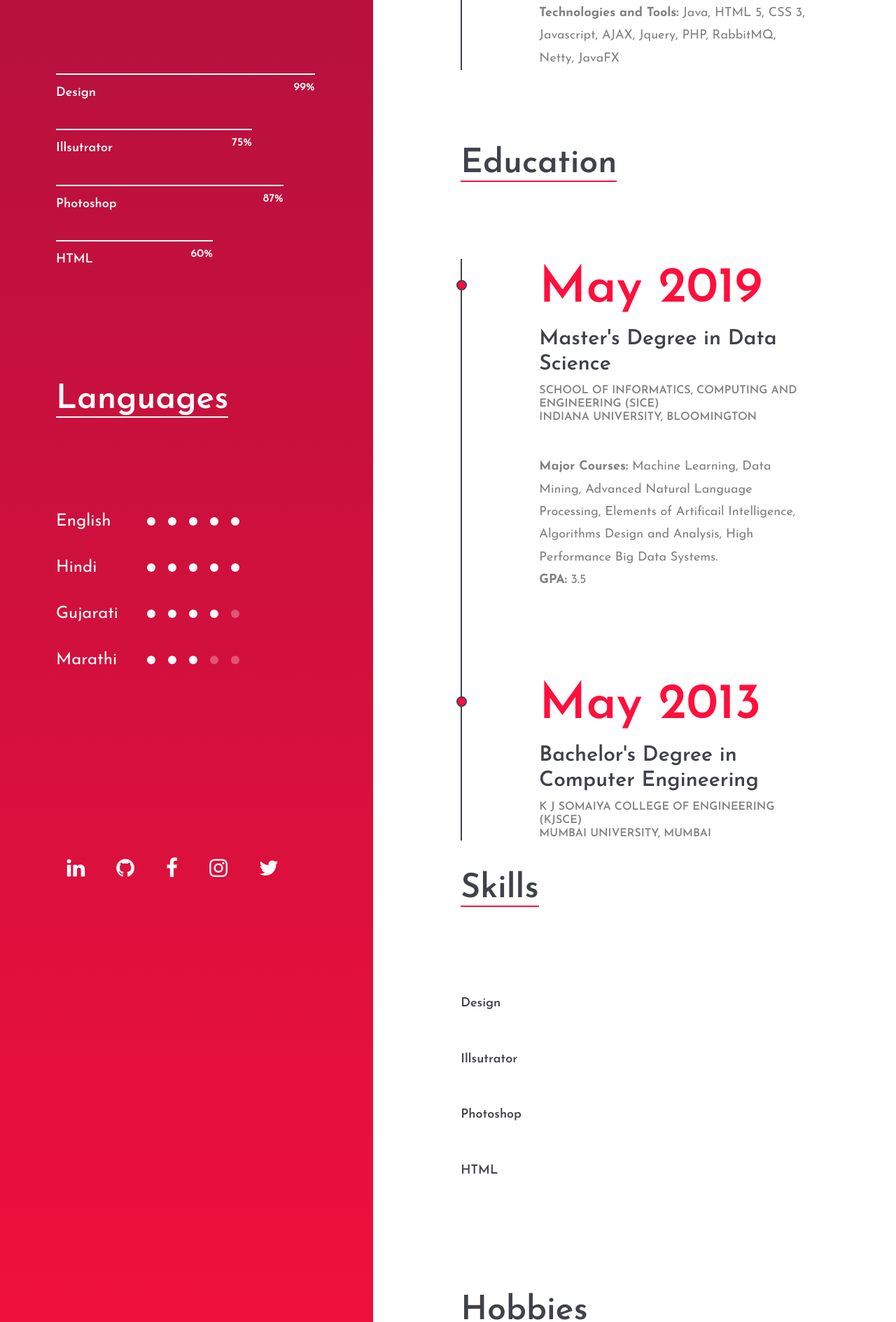
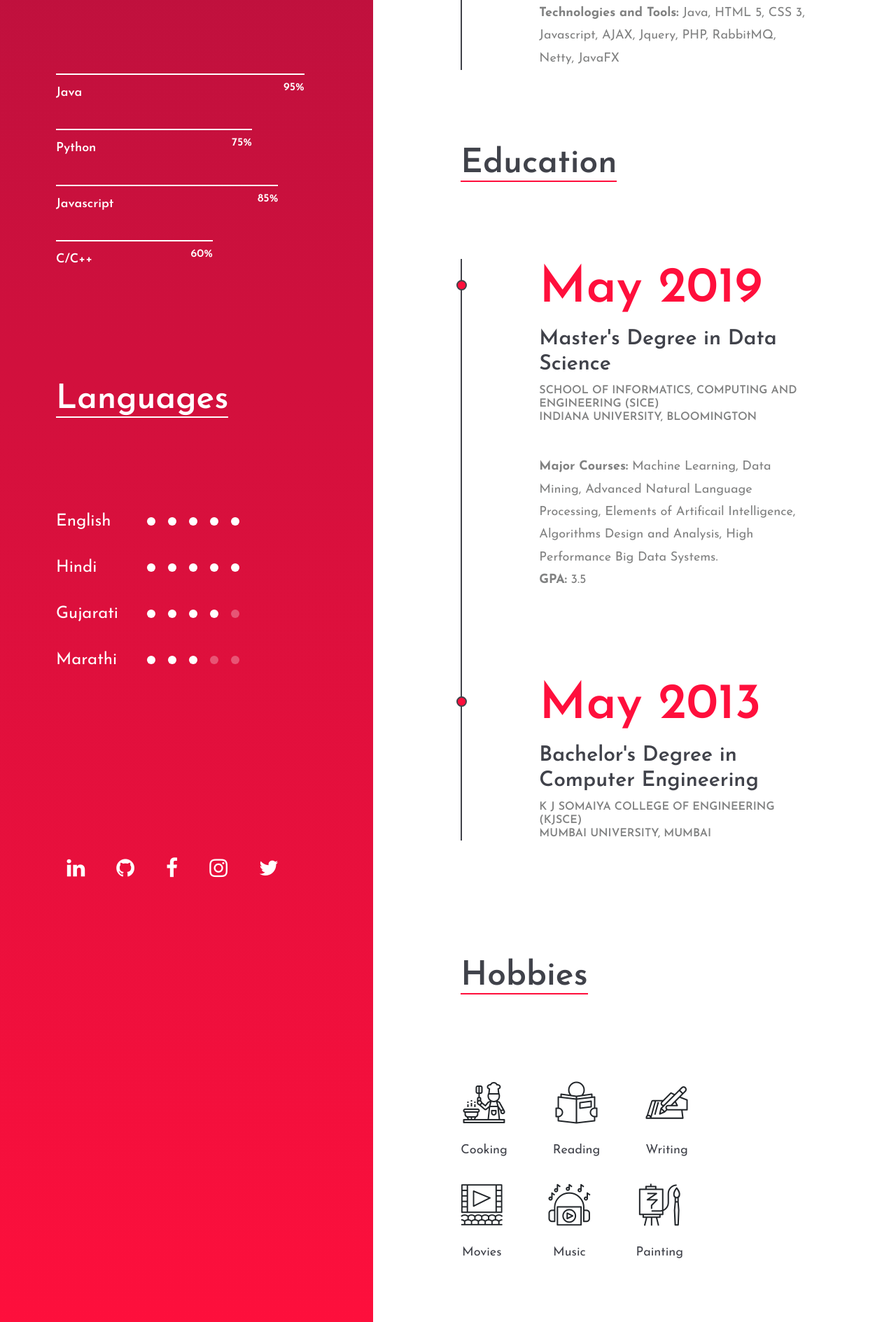
Before and after one commit to umangrmehta/umangrmehta.github.io, a plain HTML site: page index.html in a window 1280 px wide. Shown: the part 3680-5569 px from the top of the page at 70% size. Drawn offline with Linux system fonts and the light colour scheme.

Commit message:
Removed Skills from Right Pane

```diff
--- a/index.html
+++ b/index.html
@@ -148,20 +148,20 @@
 							<!-- progress bars -->
 							<div class="skills">
 								<div class="single-progress-item">
-									<div class="progress-bar-style" data-progress="99"></div>
-									<p>Design</p>
+									<div class="progress-bar-style" data-progress="95"></div>
+									<p>Java</p>
 								</div>
 								<div class="single-progress-item">
 									<div class="progress-bar-style" data-progress="75"></div>
-									<p>Illsutrator</p>
+									<p>Python</p>
 								</div>
 								<div class="single-progress-item">
-									<div class="progress-bar-style" data-progress="87"></div>
-									<p>Photoshop</p>
+									<div class="progress-bar-style" data-progress="85"></div>
+									<p>Javascript</p>
 								</div>
 								<div class="single-progress-item">
 									<div class="progress-bar-style" data-progress="60"></div>
-									<p>HTML</p>
+									<p>C/C++</p>
 								</div>
 							</div>
 						</section>
@@ -289,28 +289,6 @@
 -->
 						<!-- skill section start -->
 						<div class="skill-section">
-							<div class="section-title">
-								<h2>Skills</h2>
-							</div>
-							<!-- progress bars -->
-							<div class="skills">
-								<div class="single-progress-item">
-									<div class="progress-bar-style" data-progress="99"></div>
-									<p>Design</p>
-								</div>
-								<div class="single-progress-item">
-									<div class="progress-bar-style" data-progress="75"></div>
-									<p>Illsutrator</p>
-								</div>
-								<div class="single-progress-item">
-									<div class="progress-bar-style" data-progress="87"></div>
-									<p>Photoshop</p>
-								</div>
-								<div class="single-progress-item">
-									<div class="progress-bar-style" data-progress="60"></div>
-									<p>HTML</p>
-								</div>
-							</div>
 							<!-- icon boxes -->
 							<div class="icon-box-area spad">
 								<div class="section-title">
```
